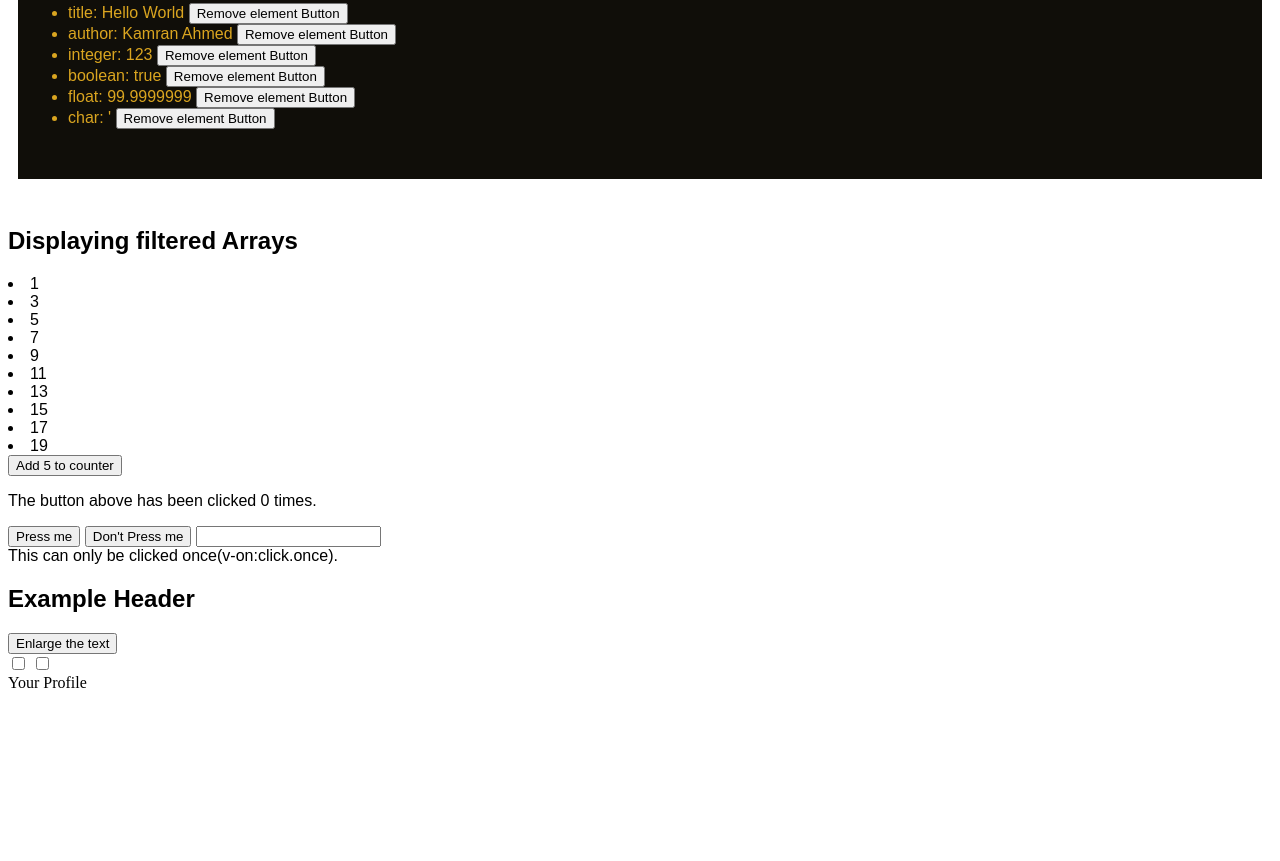
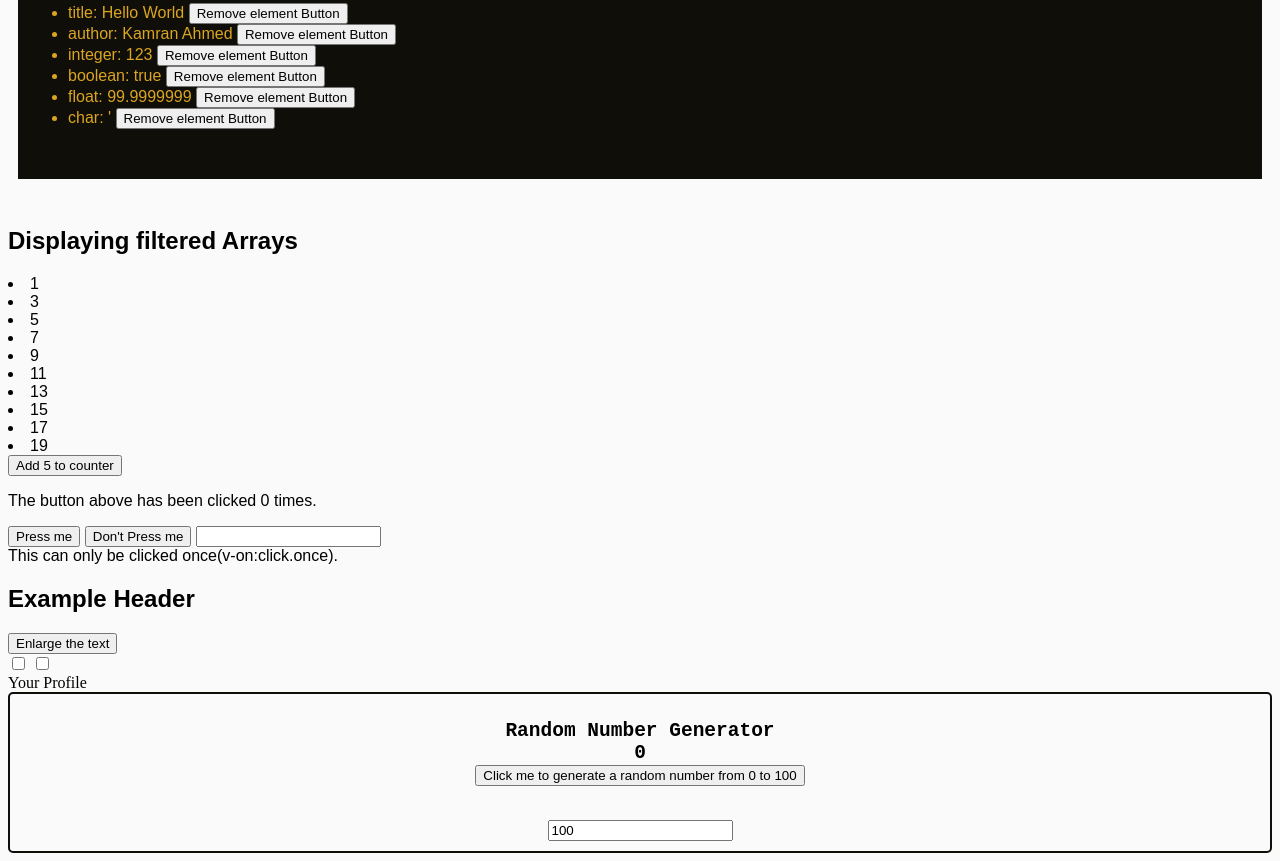
Before and after one commit to Kamran6433/Learning_Vue.js, a plain HTML site: page index.html in a window 1280 px wide. Shown: the part 1735-2596 px from the top of the page. Before the commit the page ends 2435 px from the top, so only its background shows below. Drawn offline with nearby package versions, Linux system fonts and the light colour scheme.

Commit message:
Added a random number generator where the user can alter the top value.

```diff
--- a/app.js
+++ b/app.js
@@ -44,6 +44,31 @@ Vue.component('custom-checkbox', {
         >
     `
 });
+
+Vue.component('random-number-generator', {
+    props: ['newTopValue'],
+    template: `
+        <code><h2>Random Number Generator <br>
+        <code>{{ randomNumber }}</code> <br>
+        <button v-on:click="generateNumber">Click me to generate a random number from 0 to {{ topValue }}</button>
+        </h2><br>
+        <input type="text" v-model="topValue" placeholder="top value">
+        </code>
+    `,
+    data() {
+        return {
+            randomNumber: 0,
+            topValue: 100
+        }
+    },
+    methods: {
+        generateNumber() {
+            this.randomNumber = Math.floor(Math.random() * this.topValue)
+        }
+    }
+});
+
+new Vue({ el: '#random' });
 
 new Vue({
     el: '#custom-checkbox'
--- a/index.html
+++ b/index.html
@@ -184,6 +184,9 @@
                 <p>Here's some contact info</p>
             </template>
         </base-layout> -->
+        <div id="random">
+            <random-number-generator></random-number-generator>
+        </div>
         <script src="https://cdn.jsdelivr.net/npm/vue@2.7.14/dist/vue.js"></script>
         <script src="app.js"></script>
         <link href="style.css" rel="stylesheet">
--- a/style.css
+++ b/style.css
@@ -20,6 +20,29 @@
     background-color: #100E09;
     color: goldenrod;
 }
+
 #OUT {
     font-family: Arial, Helvetica, sans-serif;
 }
+
+#random {
+    border: 2px solid #100E09;
+    padding: 10px;
+    border-radius: 5px;
+    text-align: center;
+}
+
+body {
+    background-color: #fafafa;
+}
+
+body::before {
+    content: "";
+    position: fixed;
+    top: 0;
+    left: 0;
+    right: 0;
+    bottom: 0;
+    background-image: linear-gradient(to bottom, #f8f9fa, rgb(237, 237, 237));
+    z-index: -1;
+}
```
